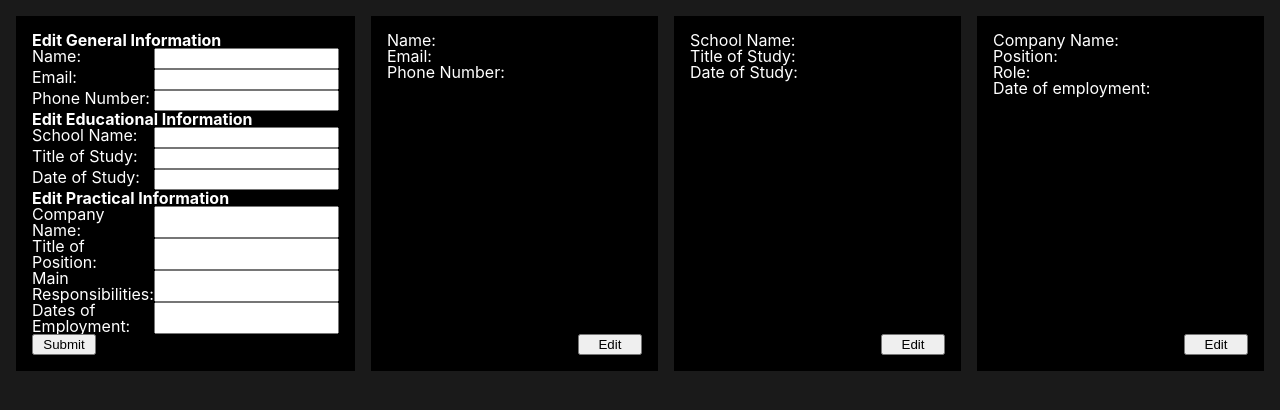
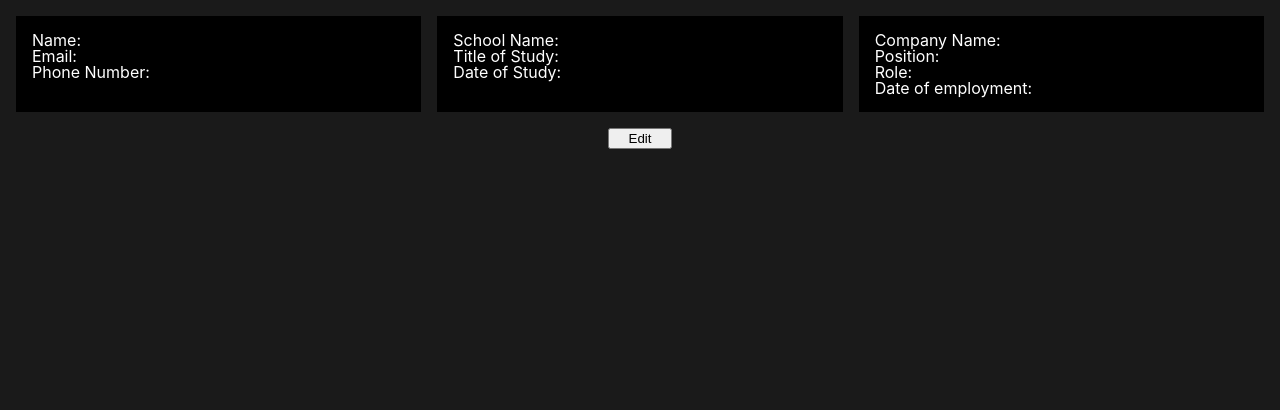
Before and after one commit to nekoLiav/cv, a React (Create React App) app: page / in a window 1280 px wide. Shown: the top 410 px of the page. Built offline with nearby package versions, Linux system fonts and the light colour scheme.

Commit message:
added conditional rendering for edit panel

```diff
--- a/src/App.js
+++ b/src/App.js
@@ -9,11 +9,7 @@ class App extends Component {
     super(props);
 
     this.state = {
-      editState: {
-        general: false,
-        educational: false,
-        practical: false
-      },
+      editState: false,
       general: {
         name: '',
         email: '',
@@ -42,6 +38,7 @@ class App extends Component {
     this.handlePositionChange = this.handlePositionChange.bind(this);
     this.handleRoleChange = this.handleRoleChange.bind(this);
     this.handlePracticalDateChange = this.handlePracticalDateChange.bind(this);
+    this.handleEdit = this.handleEdit.bind(this);
   }
 
   handleNameChange() {
@@ -84,13 +81,22 @@ class App extends Component {
     this.setState();
   }
 
+  handleEdit() {
+    this.state.editState ? this.setState({ editState: false }) : this.setState({ editState: true });
+  }
+
   render() {
     return (
       <div className="main">
-        <Edit />
-        <General />
-        <Educational />
-        <Practical />
+        <div className="information-fields">
+          <Edit editState={this.state.editState} />
+          <General />
+          <Educational />
+          <Practical />
+        </div>
+        <button type="button" className="edit-button" onClick={this.handleEdit}>
+          Edit
+        </button>
       </div>
     );
   }
--- a/src/components/Edit.js
+++ b/src/components/Edit.js
@@ -1,15 +1,14 @@
-import React, { Component } from 'react';
+import React from 'react';
 
-class Edit extends Component {
-  constructor(props) {
-    super(props);
+function Edit(props) {
+  if (!props.editState) {
+    return null;
   }
 
-  handleSubmit(e) {
-    e.preventDefault();
-  }
+  // const handleSubmit = (e) => {
+  //   e.preventDefault();
+  // };
 
-  render() {
   return (
     <div className="edit">
       <form className="edit-form">
@@ -67,6 +66,5 @@ class Edit extends Component {
     </div>
   );
 }
-}
 
 export default Edit;
--- a/src/components/Educational.js
+++ b/src/components/Educational.js
@@ -11,9 +11,6 @@ class Educational extends Component {
         <p>School Name:</p>
         <p>Title of Study:</p>
         <p>Date of Study:</p>
-        <button type="button" className="edit-button">
-          Edit
-        </button>
       </div>
     );
   }
--- a/src/components/General.js
+++ b/src/components/General.js
@@ -11,9 +11,6 @@ class General extends Component {
         <p>Name:</p>
         <p>Email:</p>
         <p>Phone Number:</p>
-        <button type="button" className="edit-button">
-          Edit
-        </button>
       </div>
     );
   }
--- a/src/components/Practical.js
+++ b/src/components/Practical.js
@@ -12,9 +12,6 @@ class Practical extends Component {
         <p>Position:</p>
         <p>Role:</p>
         <p>Date of employment:</p>
-        <button type="button" className="edit-button">
-          Edit
-        </button>
       </div>
     );
   }
--- a/src/styles/index.css
+++ b/src/styles/index.css
@@ -14,9 +14,17 @@ code {
 
 .main {
   display: flex;
+  flex-direction: column;
+  align-items: center;
+  padding: 1rem;
+  gap: 1rem;
+}
+
+.information-fields {
+  display: flex;
   justify-content: space-between;
   gap: 1rem;
-  padding: 1rem;
+  width: 100%;
 }
 
 .general,
@@ -30,8 +38,6 @@ code {
 }
 
 .edit-button {
-  margin-top: auto;
-  margin-left: auto;
   width: 4rem;
 }
 
@@ -51,10 +57,6 @@ code {
   justify-content: space-between;
 }
 
-.edit-form button {
-  width: 4rem;
-}
-
 fieldset {
   display: flex;
   flex-direction: column;
```
Also changed, not shown: .eslintrc.json. Lines whose indentation alone changed are shown as unchanged.
